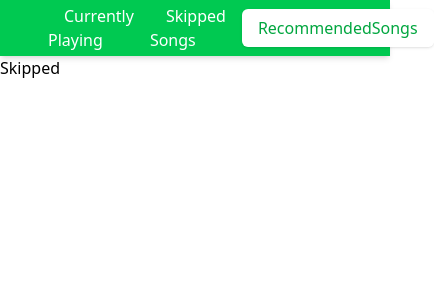
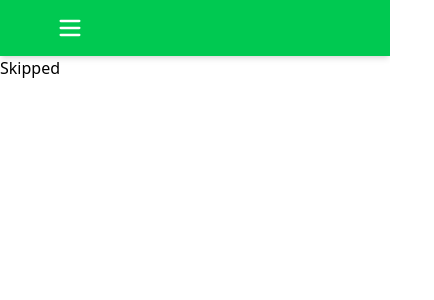
Before and after one commit to marker6275/Shuffle, a Next.js app in the folder client/: page /skipped in a window 390 px wide. Shown: the top 300 px of the page, 434 px wide, since content can reach past the window. Built offline with nearby package versions, Linux system fonts and the light colour scheme.

Commit message:
small screen support

```diff
--- a/client/src/app/components/Navbar.tsx
+++ b/client/src/app/components/Navbar.tsx
@@ -2,20 +2,23 @@
 
 import Link from 'next/link';
 import { usePathname } from 'next/navigation';
+import { useState } from 'react';
 
 export default function Navbar() {
   const pathname = usePathname();
+  const [menuOpen, setMenuOpen] = useState(false);
 
   const tabs = [
     { name: 'Currently Playing', href: '/dashboard' },
     { name: 'Skipped Songs', href: '/recommended' },
-    { name: 'RecommendedSongs', href: '/skipped' },
+    { name: 'Recommended Songs', href: '/skipped' },
   ];
 
   return (
     <nav className="w-full bg-green-500 shadow-md">
-      <div className="mx-8 px-4">
-        <ul className="flex space-x-4 h-14 items-center">
+      <div className="mx-8 px-4 flex items-center justify-between h-14">
+        {/* Desktop Nav */}
+        <ul className="hidden md:flex space-x-4 h-14 items-center">
           {tabs.map((tab) => (
             <li key={tab.href}>
               <Link
@@ -30,6 +33,40 @@ export default function Navbar() {
             </li>
           ))}
         </ul>
+        {/* Mobile Nav */}
+        <div className="md:hidden flex items-center h-14">
+          <button
+            aria-label="Open menu"
+            className="text-white focus:outline-none focus:ring-2 focus:ring-white p-2"
+            onClick={() => setMenuOpen((open) => !open)}
+          >
+            {/* Hamburger icon */}
+            <svg className="w-7 h-7" fill="none" stroke="currentColor" strokeWidth="2" viewBox="0 0 24 24">
+              <path strokeLinecap="round" strokeLinejoin="round" d="M4 6h16M4 12h16M4 18h16" />
+            </svg>
+          </button>
+          {/* Dropdown menu */}
+          {menuOpen && (
+            <div className="absolute top-14 left-0 w-full bg-green-500 shadow-md z-50 animate-fade-in">
+              <ul className="flex flex-col py-2">
+                {tabs.map((tab) => (
+                  <li key={tab.href}>
+                    <Link
+                      href={tab.href}
+                      className={`block px-6 py-3 font-medium transition-colors duration-200
+                        ${pathname === tab.href
+                          ? 'bg-white text-green-600 shadow'
+                          : 'text-white hover:bg-green-600 hover:text-white'}`}
+                      onClick={() => setMenuOpen(false)}
+                    >
+                      {tab.name}
+                    </Link>
+                  </li>
+                ))}
+              </ul>
+            </div>
+          )}
+        </div>
       </div>
     </nav>
   );
```
